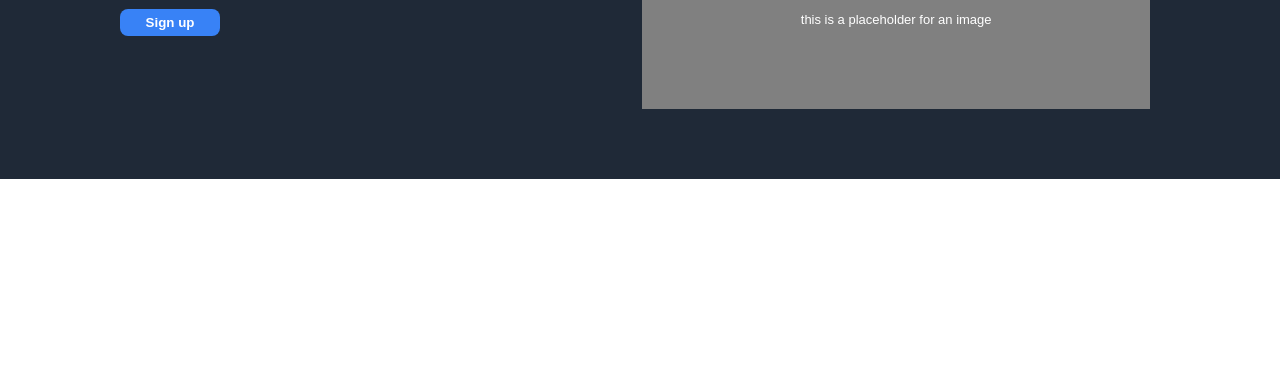
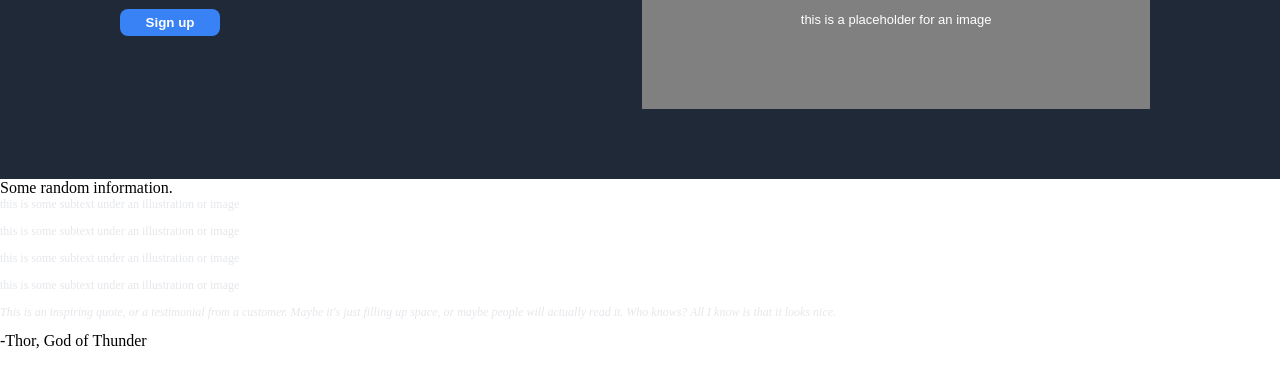
Before and after one commit to amuridawd91-boop/website, a plain HTML site: page index.html in a window 1280 px wide. Shown: the part 181-568 px from the top of the page. Drawn offline with Linux system fonts and the light colour scheme.

Commit message:
index.html

```diff
--- a/index.html
+++ b/index.html
@@ -25,5 +25,26 @@
 
         </div>
     </div>
+    <div id="container">
+        <div class="random">Some random information.</div>
+        <div class="contain">
+            <div class="emptybox"></div>
+            <div class="emptybox"></div>
+            <div class="emptybox"></div>
+            <div class="emptybox"></div>
+        </div>
+        <div class="para">
+            <p>this is some subtext under an illustration or image</p>
+            <p>this is some subtext under an illustration or image</p>
+            <p>this is some subtext under an illustration or image</p>
+            <p>this is some subtext under an illustration or image</p>
+        </div>
+    </div>
+    <div class="quote-container">
+        <div class="quote">
+            <p><em>This is an inspiring quote, or a testimonial from a customer. Maybe it's just filling up space, or maybe people will actually read it. Who knows? All I know is that it looks nice.</em></p>
+            <span>-Thor, God of Thunder</span>
+        </div>
+    </div>
 </body>
 </html>
```
